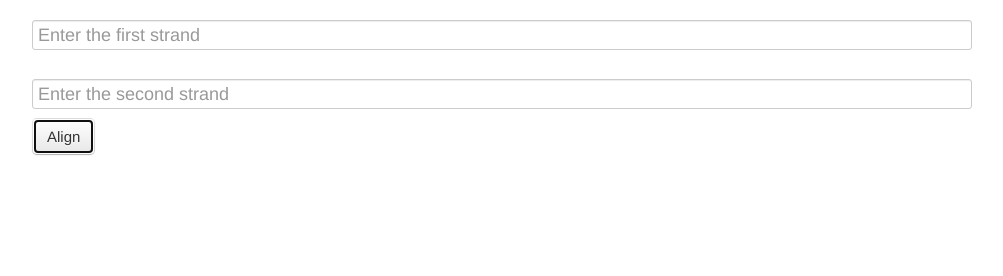
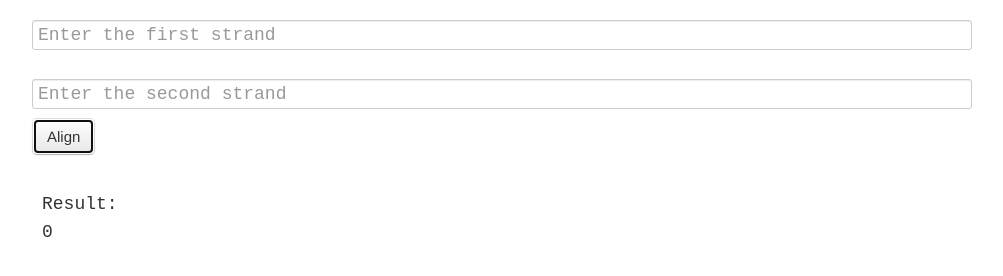
Before and after one commit to zgalant/sequence-alignment, a plain HTML site: page index.html in a window 1280 px wide. Both pictures are taken after a click on the button "Align". Shown: the whole page, without its empty margins (138-1141 px from the left). Drawn offline with nearby package versions, Linux system fonts and the light colour scheme.

Commit message:
show result on page

```diff
--- a/aligner.js
+++ b/aligner.js
@@ -16,9 +16,6 @@ Aligner = {
             second:second,
             score:0,
         });
-
-        console.log("BEST");
-        console.log(best);
 
         return {
             first:best.firstSoFar,
--- a/index.html
+++ b/index.html
@@ -16,6 +16,14 @@
         	    <br/>
         	    <button id="align" class="btn btn-large">Align</button>
     	    </div>
+    	    <div class="row-fluid">
+        	    <div id="result">
+        	        <div>Result:</div>
+        	        <div id="firstResult"></div>
+        	        <div id="secondResult"></div>
+        	        <div id="scoreResult"></div>
+        	    </div>
+    	    </div>
 	    </div>
 	</body>
 </html>
--- a/interface.js
+++ b/interface.js
@@ -4,10 +4,14 @@ $(document).ready(function(){
         var first = $("#first").val();
         var second = $("#second").val();
 
-        Aligner.align({
+        var alignment = Aligner.align({
             first:first,
             second:second,
         });
+
+        $("#firstResult").html(alignment.first);
+        $("#secondResult").html(alignment.second);
+        $("#scoreResult").html(alignment.score);
 
     });
 
--- a/style.css
+++ b/style.css
@@ -1,4 +1,5 @@
 input {
+    font-family:monospace;
     padding:5px;
     font-size:18px;
     line-height:1.3em;
@@ -6,3 +7,13 @@ input {
     width:100%;
     margin-top:20px;
 }
+
+#result {
+    font-family:monospace;
+    font-size:18px;
+    margin-top:40px;
+}
+
+#result div {
+    margin:10px;
+}
```
